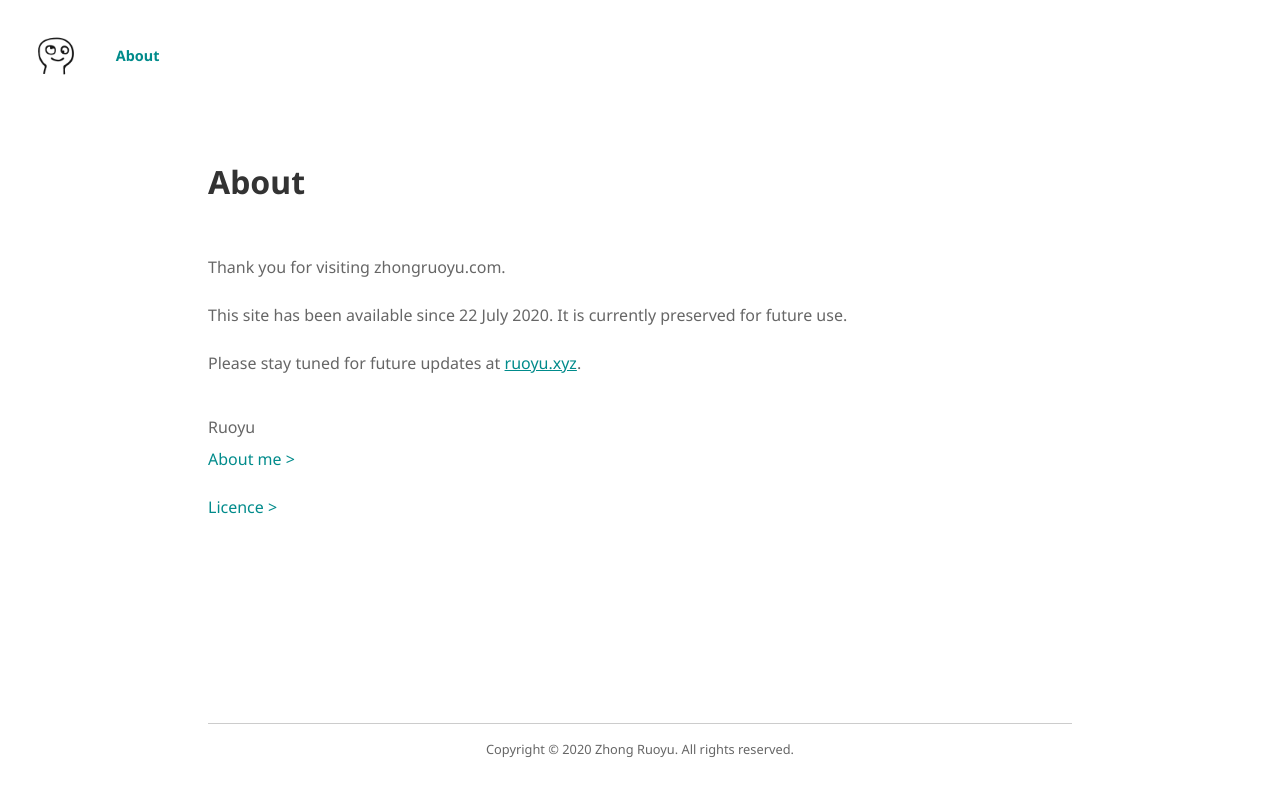
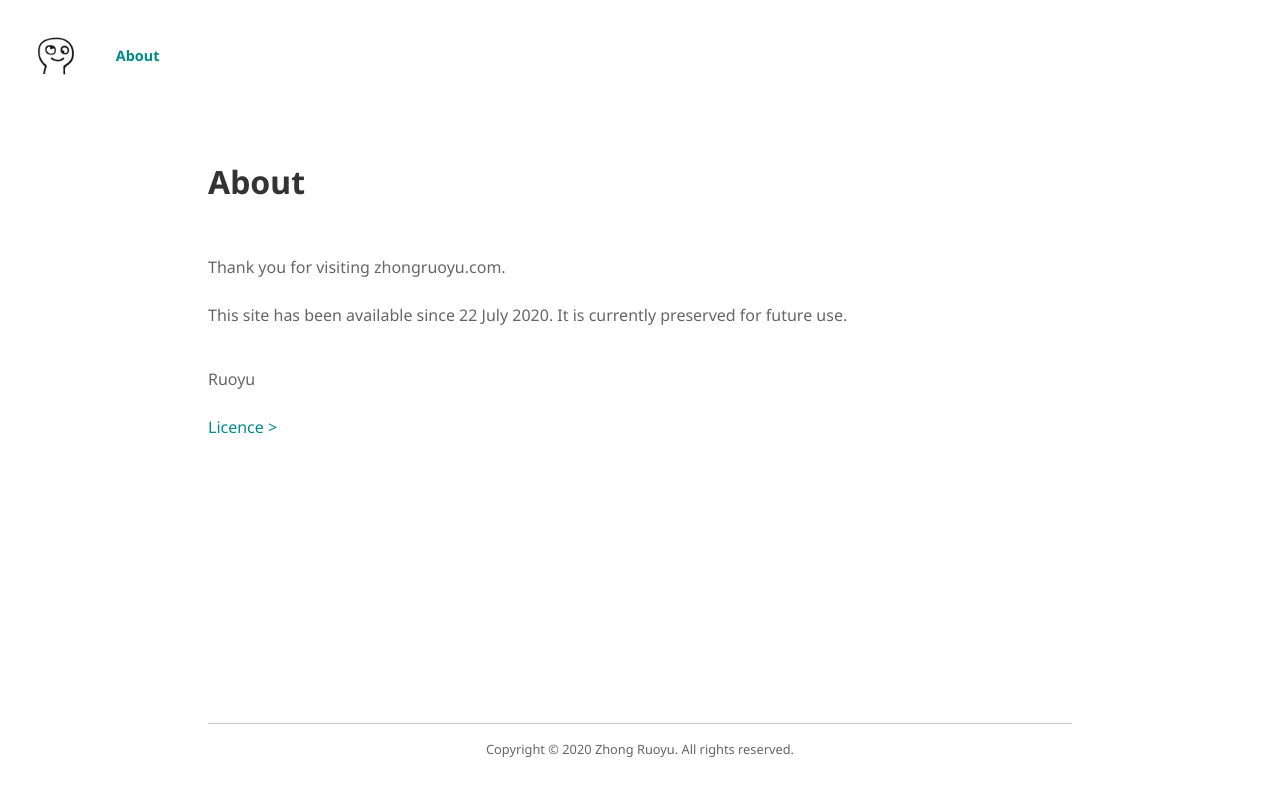
Before and after one commit to ZhongRuoyu/zhongruoyu.com, a Jekyll site: the page built from pages/core/about.md, in a window 1280 px wide. Shown: the top 796 px of the page. Built offline with Jekyll 4.4.1, drawn with Linux system fonts in a browser that asks for light colours.

Commit message:
About page updated

```diff
--- a/pages/core/about.md
+++ b/pages/core/about.md
@@ -10,11 +10,11 @@ Thank you for visiting zhongruoyu.com.
 
 This site has been available since 22 July 2020. It is currently preserved for future use.
 
-Please stay tuned for future updates at [ruoyu.xyz](https://ruoyu.xyz).
+<!-- Please stay tuned for future updates at [ruoyu.xyz](https://ruoyu.xyz). -->
 
 <p class="author">
-  Ruoyu <br>
-  <a class="forward" href="https://ruoyu.xyz/about/">About me</a>
+  Ruoyu <!-- <br>
+  <a class="forward" href="https://ruoyu.xyz/about/">About me</a> -->
 </p>
 
 <a class="forward" href="/licence/">Licence</a>
```
